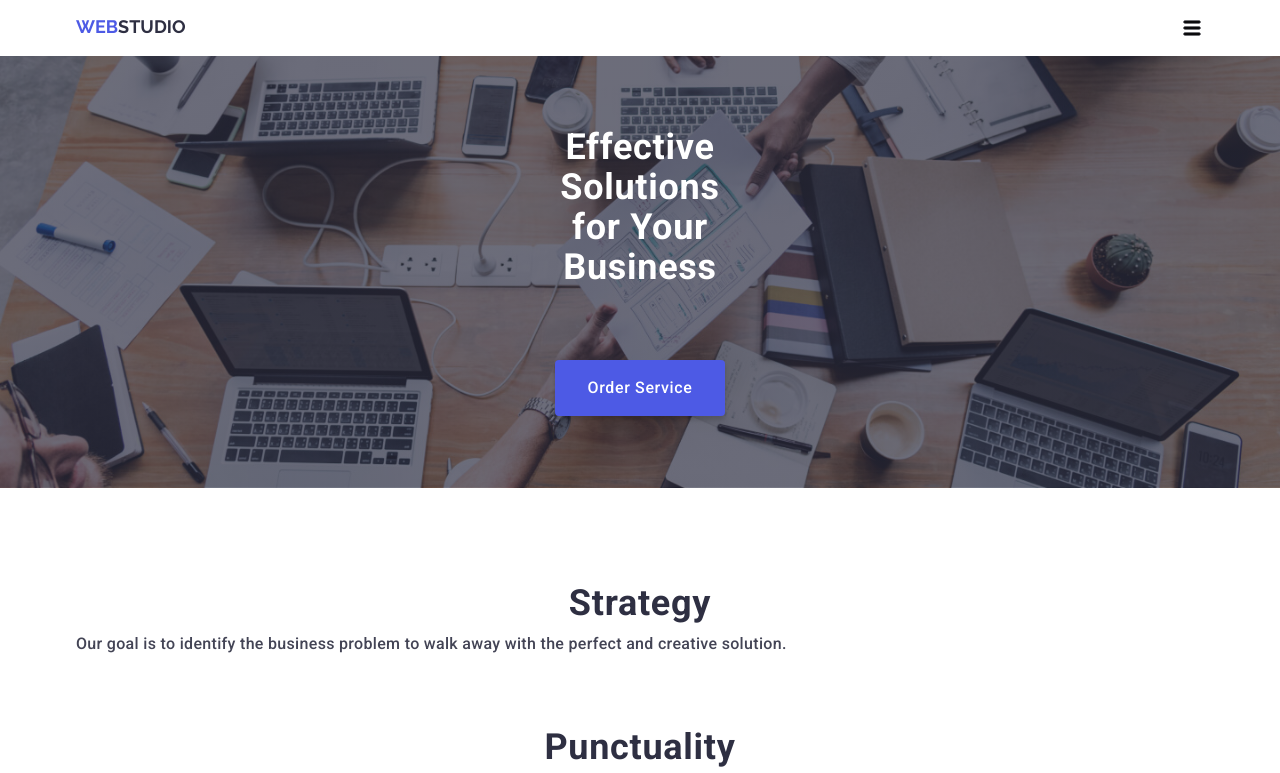
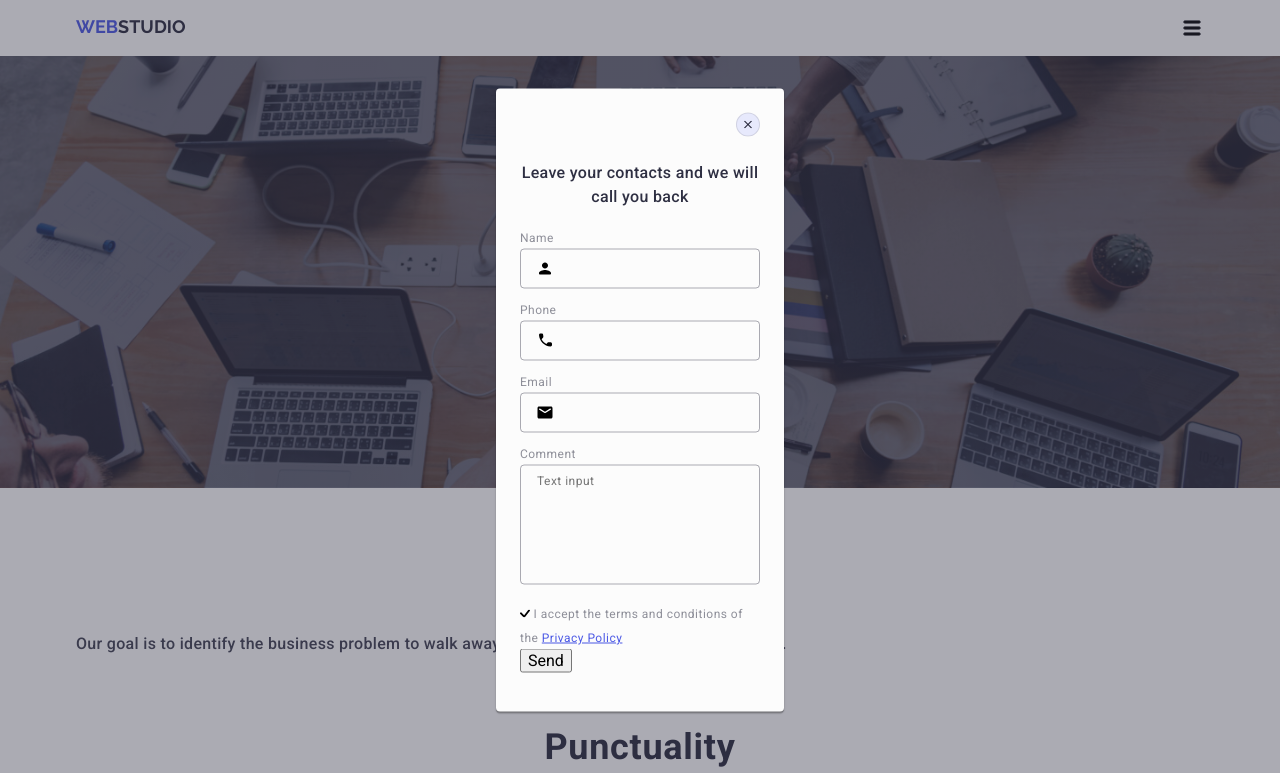
Before and after one commit to JohnRealy/goit-markup-hw-06, a plain HTML site: page index.html in a window 1280 px wide. Shown: the top 773 px of the page. Drawn offline with nearby package versions, Linux system fonts and the light colour scheme.

Commit message:
backdrop +

```diff
--- a/css/style.css
+++ b/css/style.css
@@ -626,6 +626,173 @@ p {
 /*========== /MOBILE MODAL STYLES ==========*/
 
 
+
+/*========== MOBILE BAKCDROP STYLES ==========*/
+
+.backdrop {
+    opacity: 0;
+    visibility: hidden;
+    pointer-events: none;
+
+    position: fixed;
+    top: 0;
+    left: 0;
+    z-index: 999999;
+    width: 100%;
+    height: 100%;
+    background-color: #2E2F4266;
+    transition: opacity 250ms cubic-bezier(0.4, 0, 0.2, 1), visibility 250ms cubic-bezier(0.4, 0, 0.2, 1);
+}
+
+.modal{
+  position: absolute;
+  top: 50%;
+  left: 50%;
+  transform: translate(-50%, -50%);
+
+  padding: 72px 24px 24px;
+  width: 288px;
+  min-height: 623px;
+  border-radius: 4px;
+  background-color: #fcfcfc;
+  box-shadow: 0px 1px 1px rgba(0, 0, 0, 0.14),
+  0px 1px 3px rgba(0, 0, 0, 0.12),
+  0px 2px 1px rgba(0, 0, 0, 0.2);
+  transition: transform 250ms cubic-bezier(0.4, 0, 0.2, 1);
+}
+
+.modal-close-btn {
+    width: 24px;
+    height: 24px;
+    padding: 0;
+    background-color: #E7E9FC;
+    border: 1px solid rgba(0, 0, 0, 0.10);
+    border-radius: 50%;
+    fill: #2E2F42;
+    line-height: 0;
+    position: absolute;
+    top: 24px;
+    right: 24px;
+    transition: background-color 250ms cubic-bezier(0.4, 0, 0.2, 1), border 250ms cubic-bezier(0.4, 0, 0.2, 1);
+    align-items: center;
+    justify-content: center;
+    cursor: pointer;
+    display: flex;
+}
+
+.modal-close-btn:hover,
+.modal-close-btn:focus {
+    fill: #ffffff;
+    background-color: #404BBF;
+    border: none;
+}
+
+.modal-close-icon {
+    transition: fill 250ms cubic-bezier(0.4, 0, 0.2, 1);
+}
+
+.user-heading {
+    color: #2E2F42;
+    font-size: 16px;
+    font-weight: 500;
+    letter-spacing: 0.02em;
+    line-height: 1.5;
+    margin-bottom: 16px;
+    text-align: center;
+}
+
+.user-input {
+    width: 100%;
+    height: 40px;
+    border: 1px solid rgba(46, 47, 66, 0.40);
+    border-radius: 4px;
+    background-color: transparent;
+    padding-left: 38px;
+    outline: 0px solid transparent;
+    transition: border-color 250ms cubic-bezier(0.4, 0, 0.2, 1);
+}
+
+.user-label{
+    color: #8E8F99;
+    font-size: 12px;
+    font-weight: 400;
+    line-height: 1.17;
+    letter-spacing: 0.04em;
+}
+
+.user-input:focus {
+    border-color: #4D5AE5;
+}
+
+.user-input:focus+.user-input-icon {
+    fill: #4D5AE5;
+}
+
+.user-form-wrapper {
+    margin-bottom: 8px;
+}
+
+.privacy-link {
+    text-decoration-line: underline;
+    color: #4D5AE5;
+}
+
+.user-input-wrapper {
+    position: relative;
+}
+
+.user-input-icon {
+    position: absolute;
+    top: 50%;
+    transform: translateY(-50%);
+    left: 16px;
+    transition: fill 250ms cubic-bezier(0.4, 0, 0.2, 1);
+}
+
+.user-form-comment-wraper {
+    margin-bottom: 16px;
+}
+
+.user-comment {
+    width: 100%;
+    height: 120px;
+    border-radius: 4px;
+    border: 1px solid rgba(46, 47, 66, 0.40);
+    background-color: transparent;
+    padding: 8px 16px;
+    resize: none;
+    outline: 0px solid transparent;
+    transition: border-color 250ms cubic-bezier(0.4, 0, 0.2, 1);
+    display: block;
+    font-size: 12px;
+    line-height: 1.17;
+    letter-spacing: 0.04em;
+    color: rgba(46, 47, 66, 0.4);
+}
+
+.user-comment:focus {
+    border-color: #4D5AE5;
+}
+
+.user-comment::placeholder {
+    color: (46, 47, 66, 0.40);
+    font-size: 12px;
+    font-family: Roboto, sans-serif;
+    font-weight: 400;
+    line-height: 1.17;
+    letter-spacing: 0.04em;
+}
+
+.backdrop.is-open {
+    opacity: 1;
+    visibility: visible;
+    pointer-events: auto;
+}
+
+/*========== /MOBILE BACKDROP STYLES ==========*/
+
+
+
 @media screen and (min-width: 768px) {
     .container{
         max-width: 768px;
--- a/index.html
+++ b/index.html
@@ -516,7 +516,7 @@
 
     <!-- Backdrop section -->
 
-    <!-- <div class="backdrop">
+    <div class="backdrop is-open">
       <div class="modal">
         <button type="button" class="modal-close-btn">
           <svg
@@ -525,7 +525,7 @@
             height="8"
             aria-label="Colse icon"
           >
-            <use href="./images/icons.svg#icon-close-icon"></use>
+            <use href="./images/icons.svg#icon-close"></use>
           </svg>
         </button>
         <p class="user-heading">
@@ -619,7 +619,7 @@
           <button class="sumbit-btn" type="submit">Send</button>
         </form>
       </div>
-    </div> -->
+    </div>
     <!-- Mobile menu -->
       <div class="mobile-menu-wrapper">
         <div class="container">
```
